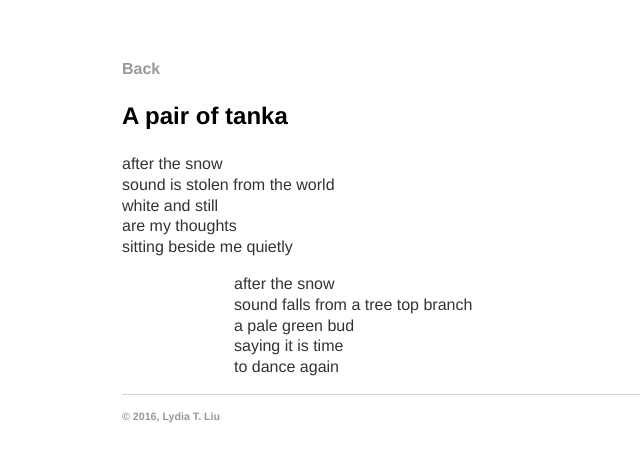
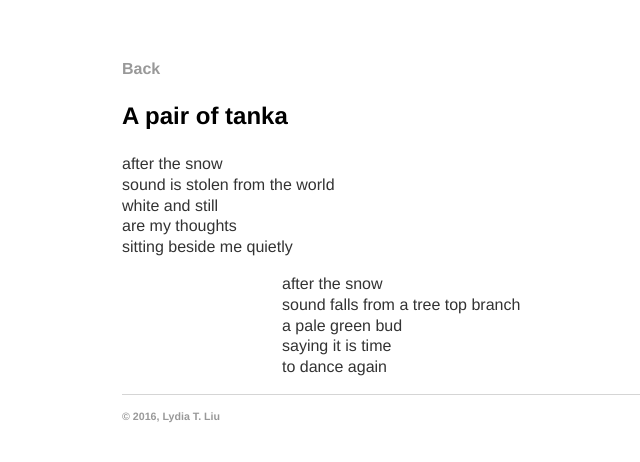
Before and after one commit to serenalwang/serenalwang.github.io, a Jekyll site: the page built from poems/one.md, in a window 1280 px wide. Shown: the top 462 px of the page, without its empty margins (70-710 px from the left). Built offline with Jekyll 4.4.1, drawn with Linux system fonts in a browser that asks for light colours.

Commit message:
Update one.md

```diff
--- a/poems/one.md
+++ b/poems/one.md
@@ -11,7 +11,9 @@
 are my thoughts
 sitting beside me quietly
 
-<span style ="display:inline-block;margin-left:7em;">
+
+
+<span style ="display:inline-block;margin-left:10em;">
 after the snow
 sound falls from a tree top branch
 a pale green bud
```
